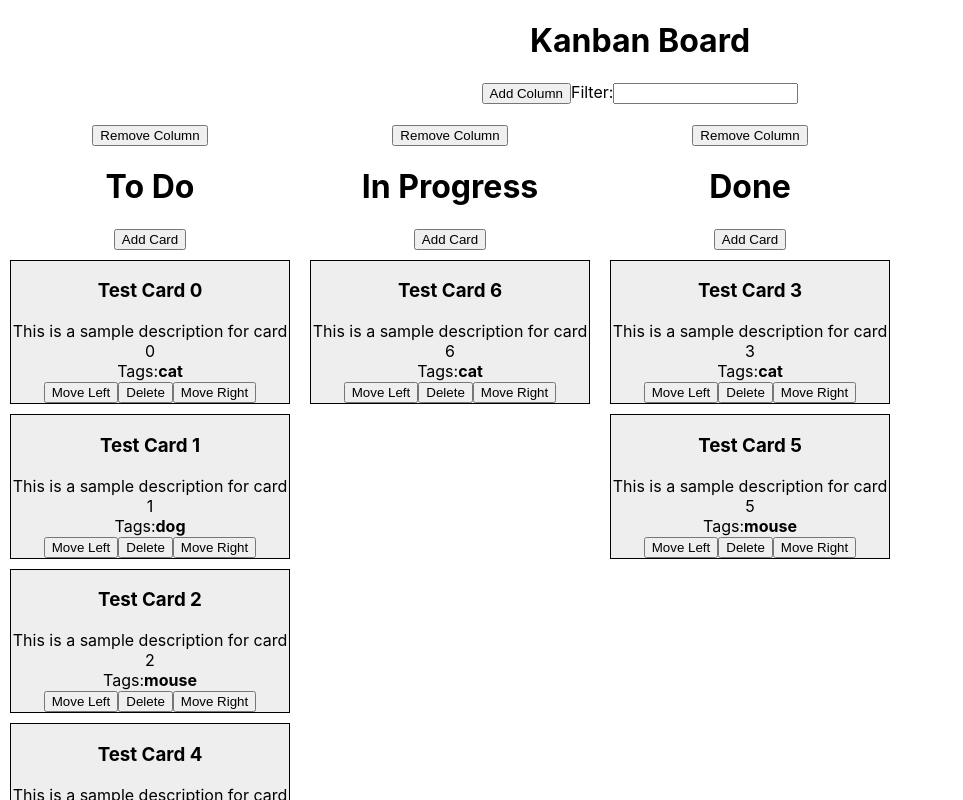
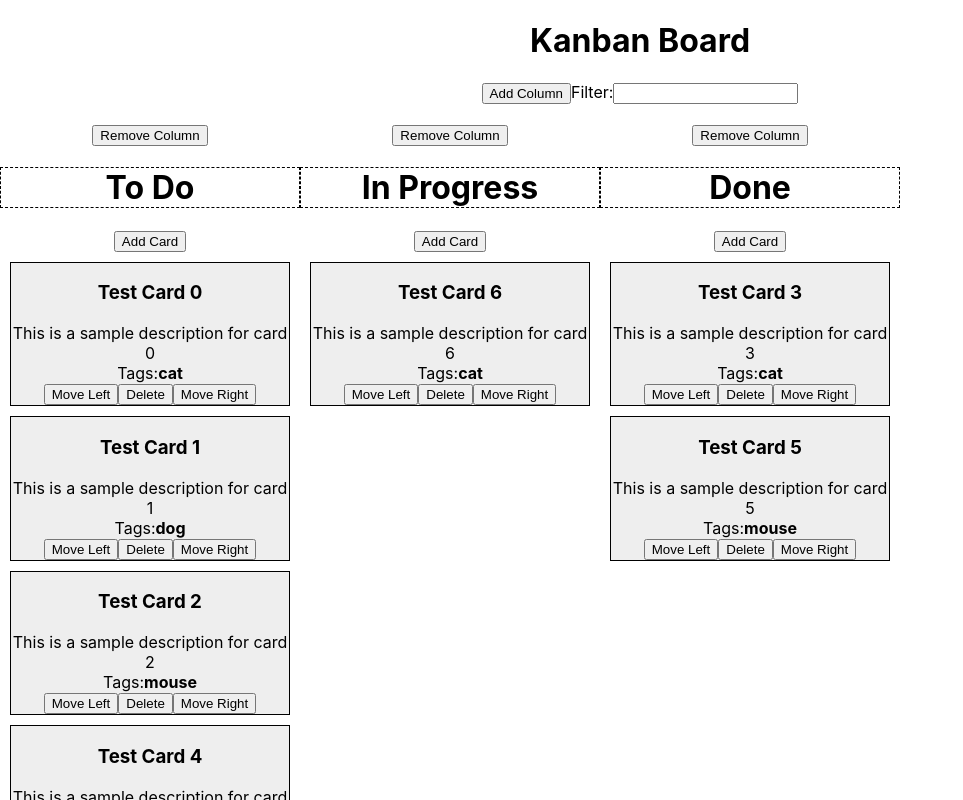
Before and after one commit to PetarDinevBG/react_demo, a React (Create React App) app: page / in a window 1280 px wide. Shown: the top 800 px of the page, without its empty margins (0-963 px from the left). Built offline with nearby package versions, Linux system fonts and the light colour scheme.

Commit message:
quick fix column drag transition

```diff
--- a/src/App.css
+++ b/src/App.css
@@ -101,3 +101,13 @@ h1 {
   text-align: center;
   padding-bottom: 20px;
 }
+
+#column-handle {
+  border-style: dashed;
+  border-width: thin;
+  user-select: none;
+  -moz-user-select: none;
+  -khtml-user-select: none;
+  -webkit-user-select: none;
+  -o-user-select: none;
+}
--- a/src/Components/Column.js
+++ b/src/Components/Column.js
@@ -15,7 +15,6 @@ export default class Column extends Component{
         this.handleChange = this.handleChange.bind(this);
         this.handleClick = this.handleClick.bind(this);
         this.handleOnStop = this.handleOnStop.bind(this);
-        this.handleDrag = this.handleDrag.bind(this);
         this.saveColumnName = this.saveColumnName.bind(this);
     }
 
@@ -26,13 +25,10 @@ export default class Column extends Component{
     handleDoubleClick(){
         this.setState( {editColName: true});
     }
+
     //TODO Better transition here
-    handleDrag(event){
+    handleOnStop(event){
         this.props.dragColumn(event.pageX, this.props.name)
-        this.setState({position : {x:0, y: 0}})
-    }
-
-    handleOnStop(){
         this.setState({position : {x:0, y: 0}})
     }
     handleChange(event){
@@ -51,7 +47,7 @@ export default class Column extends Component{
         if(this.state.editColName){
             return(<input name="colName" type="text" value={this.state.colName} onChange={this.handleChange} onKeyDown={this.saveColumnName}/>)
         }else{
-            return(<Draggable position={this.state.position} axis="x" grid={[100,0]} onStop={this.handleOnStop} onDrag={this.handleDrag}><h1 id="column-handle" onDoubleClick={() => this.handleDoubleClick()}>{this.state.colName}</h1></Draggable>)
+            return(<Draggable position={this.state.position} axis="x" grid={[100,0]} onStop={this.handleOnStop}><h1 id="column-handle" onDoubleClick={() => this.handleDoubleClick()}>{this.state.colName}</h1></Draggable>)
         }
     }
 
```
